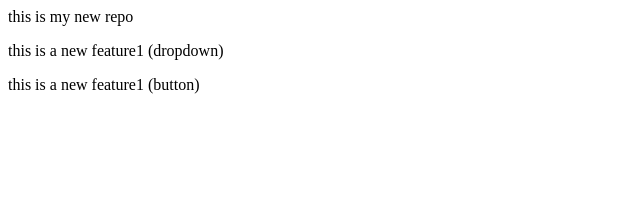
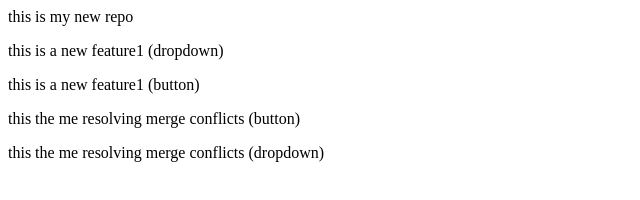
Before and after one commit to AmmanBilal/local_repo, a plain HTML site: page index.html in a window 1280 px wide. Shown: the whole page, without its empty margins (0-640 px from the left). Drawn offline with Linux system fonts and the light colour scheme.

Commit message:
add new paragragh

```diff
--- a/index.html
+++ b/index.html
@@ -3,3 +3,7 @@
 
 <p>this is a new feature1 (dropdown)</p>
 <p>this is a new feature1 (button)</p>
+<p>this the me resolving merge conflicts (button)</p>
+
+
+<p>this the me resolving merge conflicts (dropdown)</p>
```
